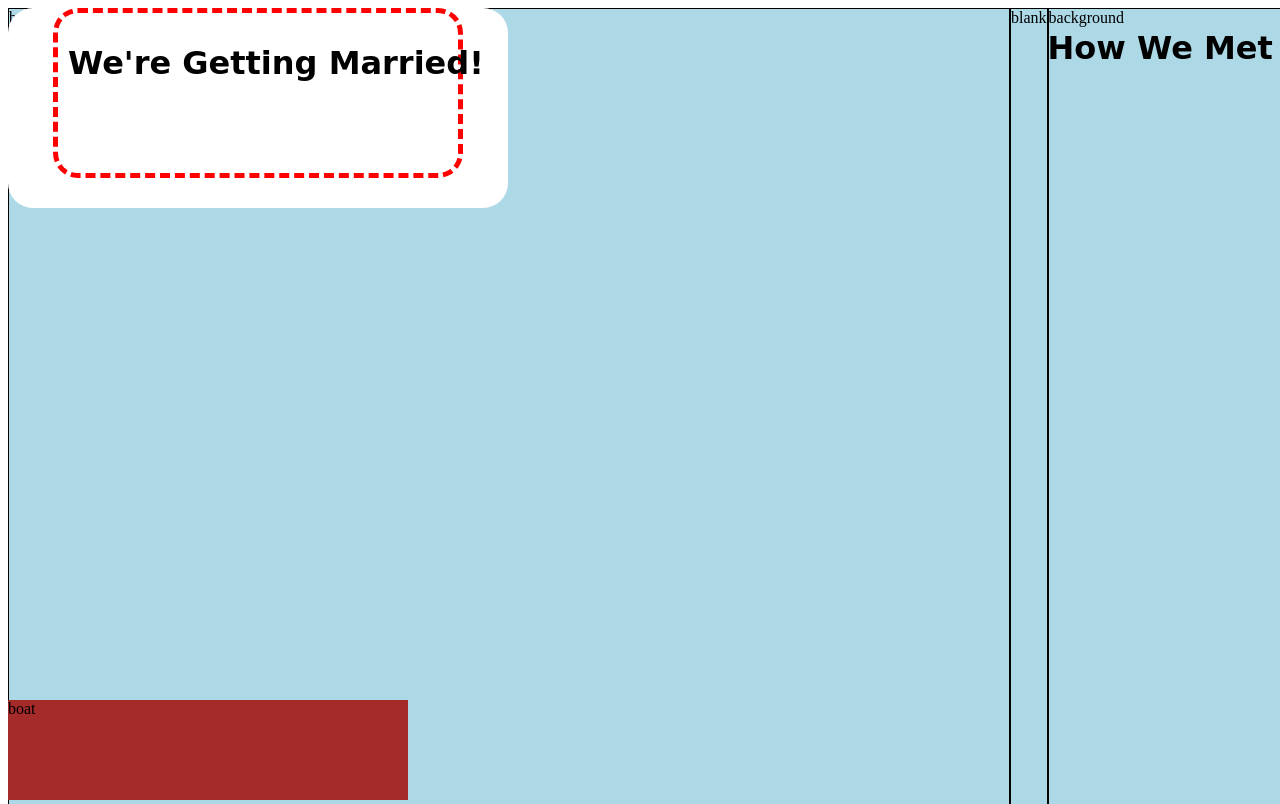
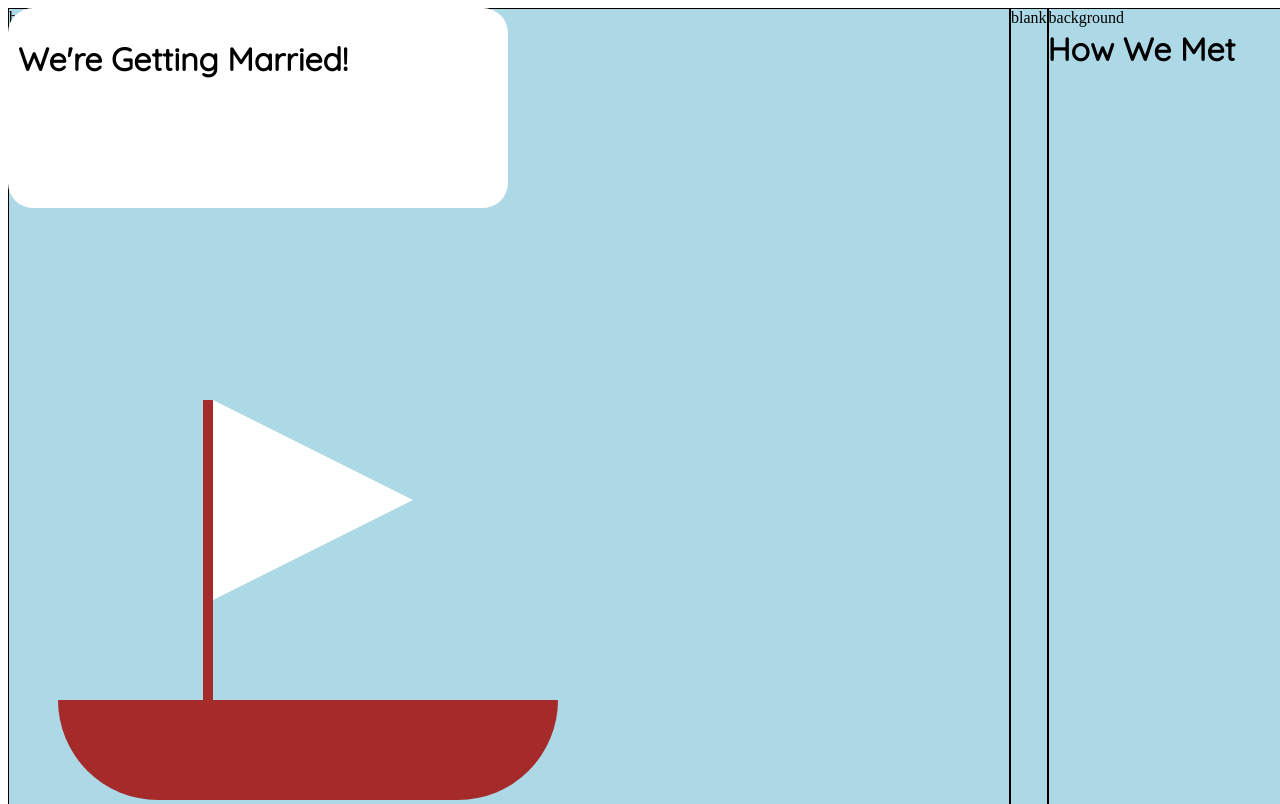
Before and after one commit to aileenmwong/wedding, a website: page index.html in a window 1280 px wide. Shown: the top 804 px of the page. Drawn offline with Linux system fonts and the light colour scheme; a web font is replaced by a local one.

Commit message:
make a css boat

```diff
--- a/index.html
+++ b/index.html
@@ -7,14 +7,20 @@
 </head>
 <body>
 	<div class="boatContainer">
-		<div class="boat">boat</div>
+		<div class="sailContainer">
+			<div class="mast"></div>
+			<div class="sail"></div>
+		</div>
+		<div class="baseBoatContainer">
+			<div class="boat boatSide boatLeft"></div>
+			<div class="boat boatMiddle"></div>
+			<div class="boat boatSide boatRight"></div>
+		</div>
 	</div>
 	<div class="pageWrapper">
 		<div class="page1 page">
 			<div class="mainTextBox">
-				<div class="dottedLineBox">
-					<h1 class="title married">We're Getting Married!</h1>
-				</div>
+				<h1 class="title married">We're Getting Married!</h1>
 			</div>
 			<div class="background">background</div>
 		</div>
--- a/styles/scss/partials/_boat.scss
+++ b/styles/scss/partials/_boat.scss
@@ -1,8 +1,60 @@
+.boatContainer {
+	display: flex;
+	flex-direction: column;
+	width: 600px;
+	position: absolute;
+	bottom: 0;
+}
+
+.sailContainer {
+	position: relative;
+	display: flex;
+	flex-direction: row;
+	height: auto;
+	justify-content: center;
+}
+
+.baseBoatContainer {
+	display: flex;
+	flex-direction: row;
+	position: relative;
+	z-index: 100;
+	justify-content: center;
+}
+
 .boat {
-  background-color: brown;
-  height: 100px;
-  width: 400px;
-  position: fixed;
-  bottom: 0;
-  z-index: 100;
+ 	background-color: brown;
+	height: 100px;
 }
+
+.boatSide {
+	width: 100px;
+	width: 100px;
+	height: 100px;
+}
+
+.boatMiddle {
+	width: 300px;
+}
+
+.boatLeft {
+	border-radius: 0 0 0 150px;
+}
+
+.boatRight {
+	border-radius: 0 0 150px 0;
+}
+
+.mast {
+	background-color: brown;
+	height: 300px;
+	width: 10px;
+}
+
+.sail {
+	width: 0;
+	height: 0;
+	border-left: 200px solid white;
+	border-top: 100px solid transparent;
+    border-bottom: 100px solid transparent;
+}
--- a/styles/scss/partials/_typography.scss
+++ b/styles/scss/partials/_typography.scss
@@ -1,6 +1,6 @@
 // GOOGLE FONTS
-@import url('https://fonts.googleapis.com/css?family=Fascinate|Fira+Sans|PT+Sans+Narrow');
+@import url('https://fonts.googleapis.com/css?family=Quicksand|Fira+Sans|PT+Sans+Narrow');
 
 $secondTitle: 'Fira Sans', sans-serif;
 $mainFont: 'PT Sans Narrow', sans-serif;
-$titleFont: 'Fascinate', cursive;
+$titleFont: 'Quicksand', cursive;
```
Also changed, not shown: package.json (added, +25 -0 lines), README.md, styles/css/style.css, styles/scss/partials/style.css (deleted), styles/style.css (deleted), 2 other files.
